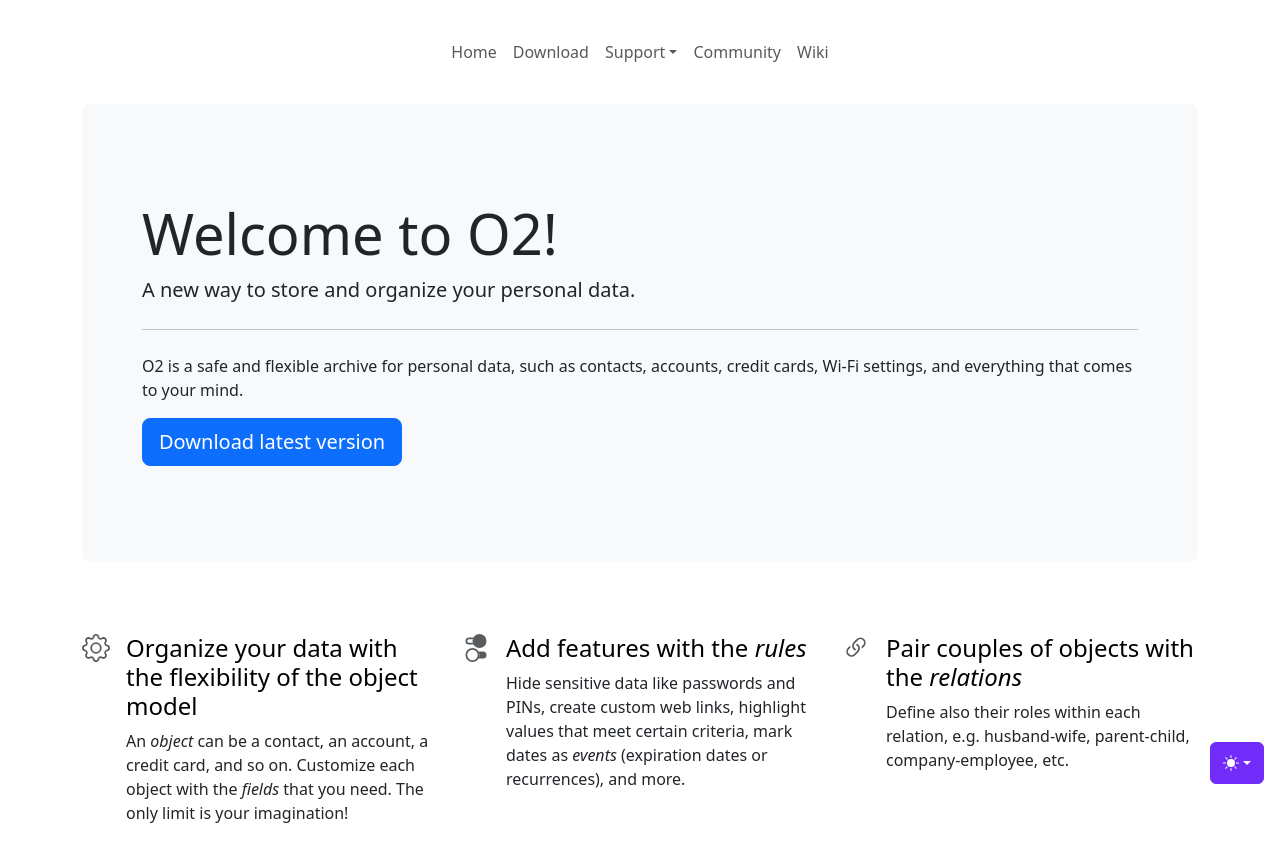
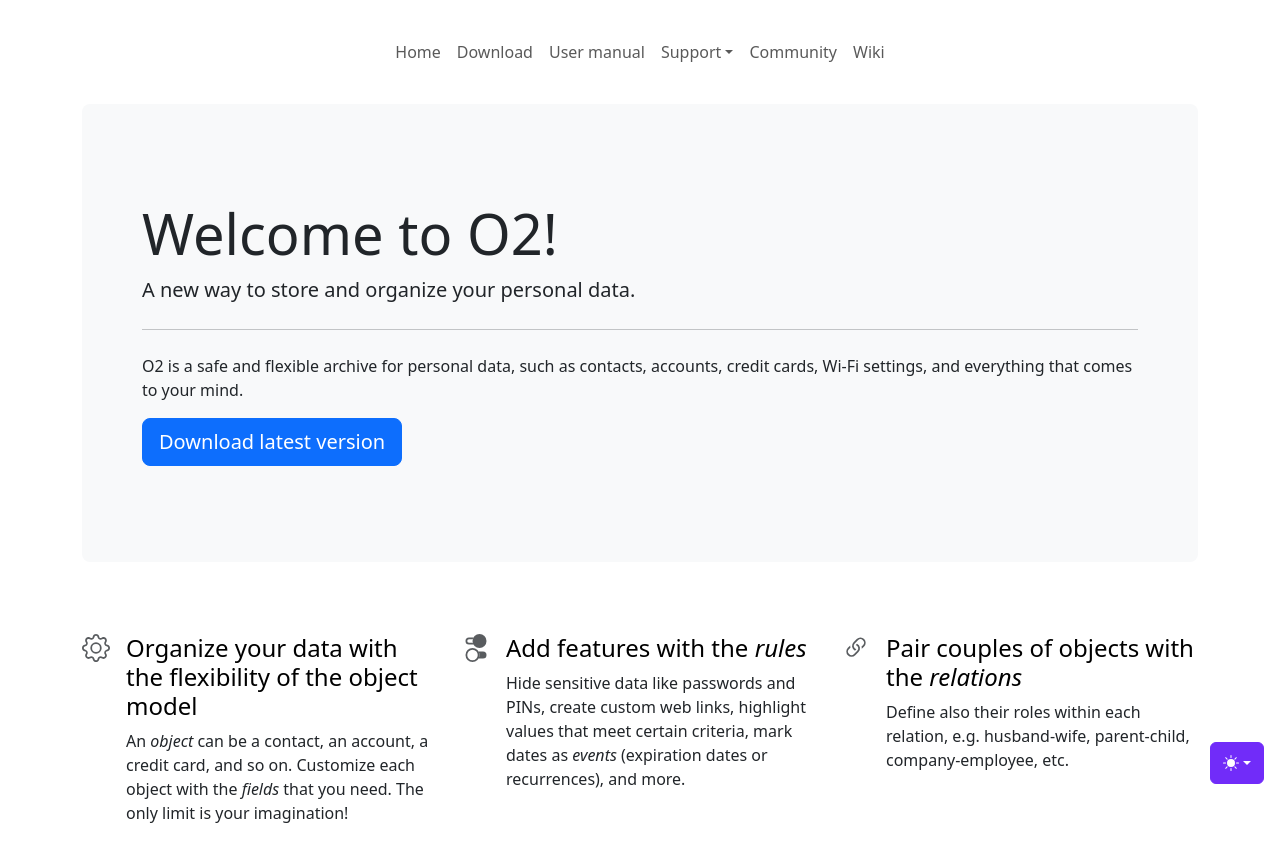
Before and after one commit to maurizuki/O2, a plain HTML site: page docs/index.html in a window 1280 px wide. Shown: the top 844 px of the page. Drawn offline with Linux system fonts and the light colour scheme.

Commit message:
Add user manual link to docs nav
Add a navigation link to the O2 user manual.

```diff
--- a/docs/index.html
+++ b/docs/index.html
@@ -192,6 +192,9 @@
                 <li class="nav-item">
                   <a class="nav-link" href="https://github.com/maurizuki/O2/releases/latest">Download</a>
                 </li>
+                <li class="nav-item">
+                  <a class="nav-link" href="https://maurizuki.github.io/O2-user-manual">User manual</a>
+                </li>
                 <li class="nav-item dropdown">
                   <a class="nav-link dropdown-toggle" href="#" data-bs-toggle="dropdown"
                     aria-expanded="false">Support</a>
```
